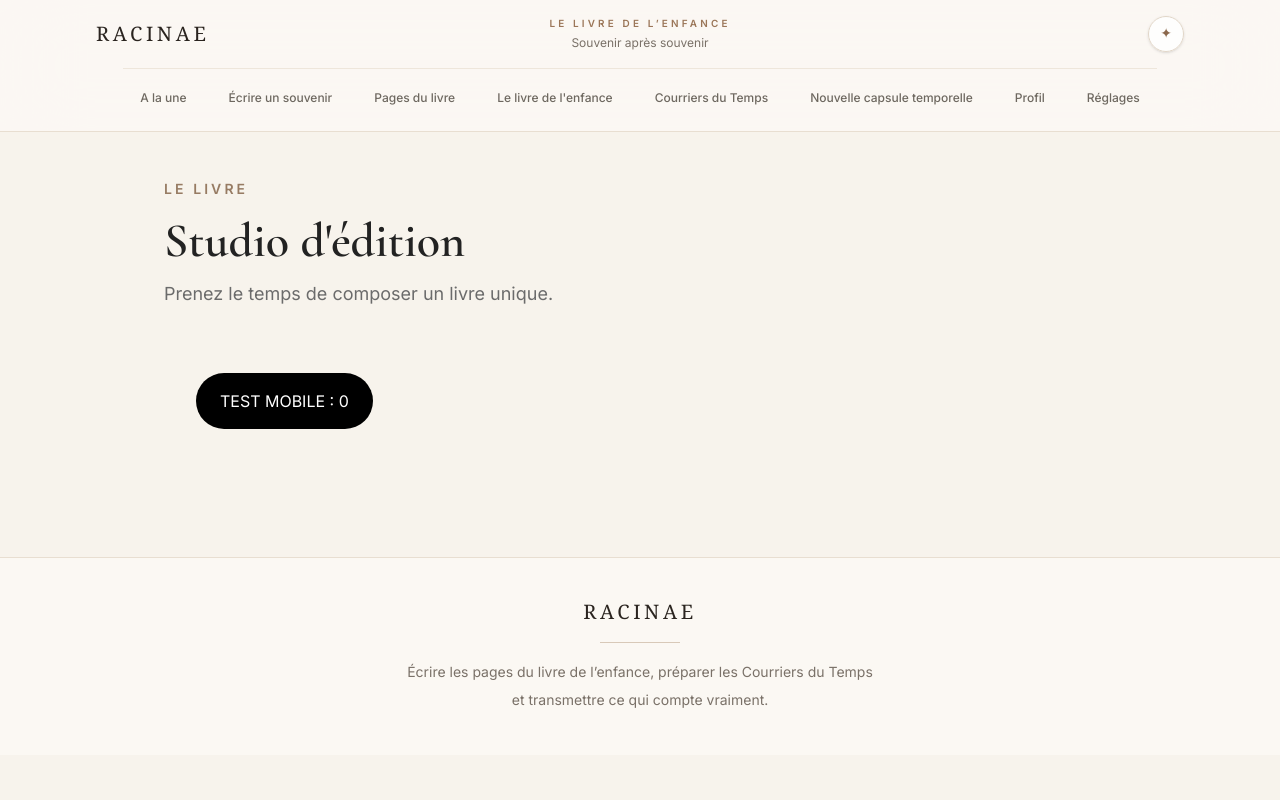
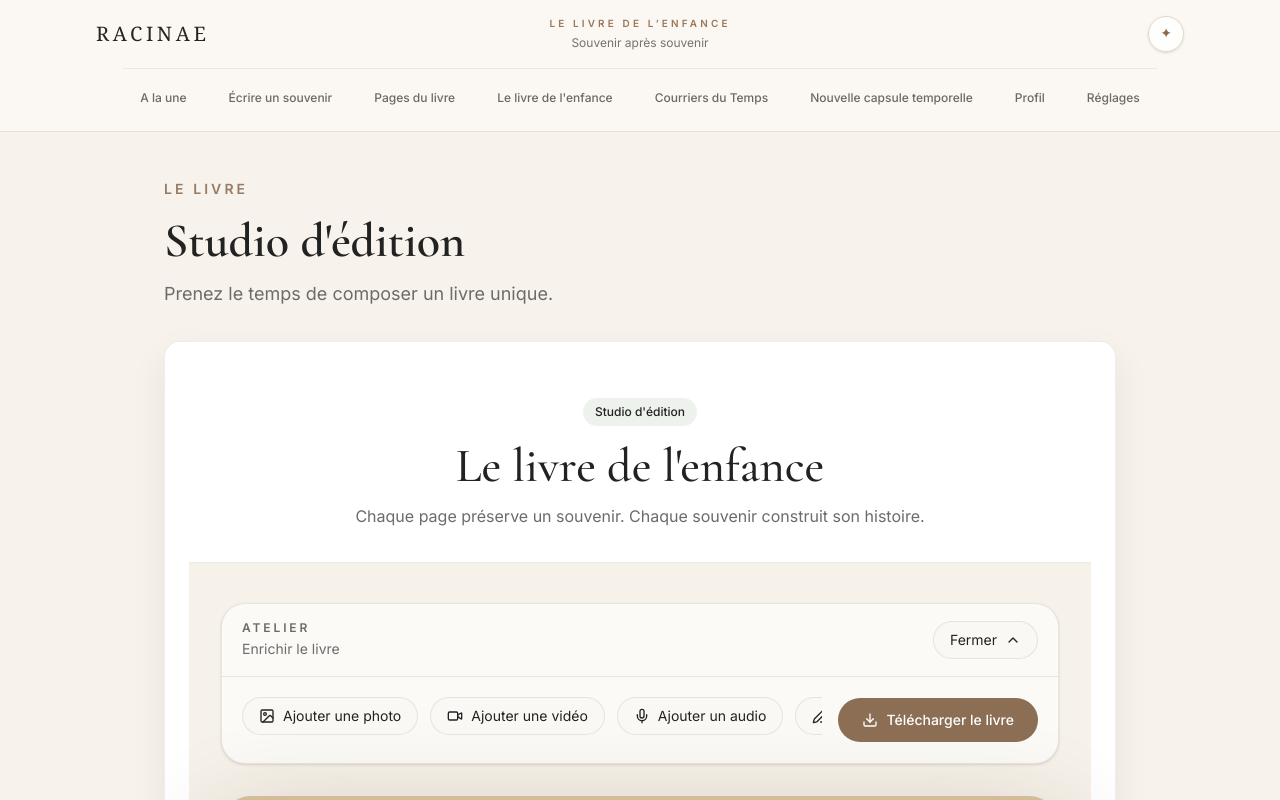
Before and after one commit to arnaudcrestey/RACINAE-V2, a Next.js app: page /app/history in a window 1280 px wide. Shown: the top 800 px of the page. Built offline with nearby package versions, Linux system fonts and the light colour scheme; no server answers.

Commit message:
Update history-timeline.tsx

```diff
--- a/components/history/history-timeline.tsx
+++ b/components/history/history-timeline.tsx
@@ -1,19 +1,7 @@
 "use client"
 
-import { useState } from "react"
+import { BookStudio } from "./book-studio"
 
 export function HistoryTimeline() {
-  const [count, setCount] = useState(0)
-
-  return (
-    <div className="p-8">
-      <button
-        type="button"
-        onClick={() => setCount((value) => value + 1)}
-        className="rounded-full bg-black px-6 py-4 text-white"
-      >
-        TEST MOBILE : {count}
-      </button>
-    </div>
-  )
+  return <BookStudio />
 }
```
